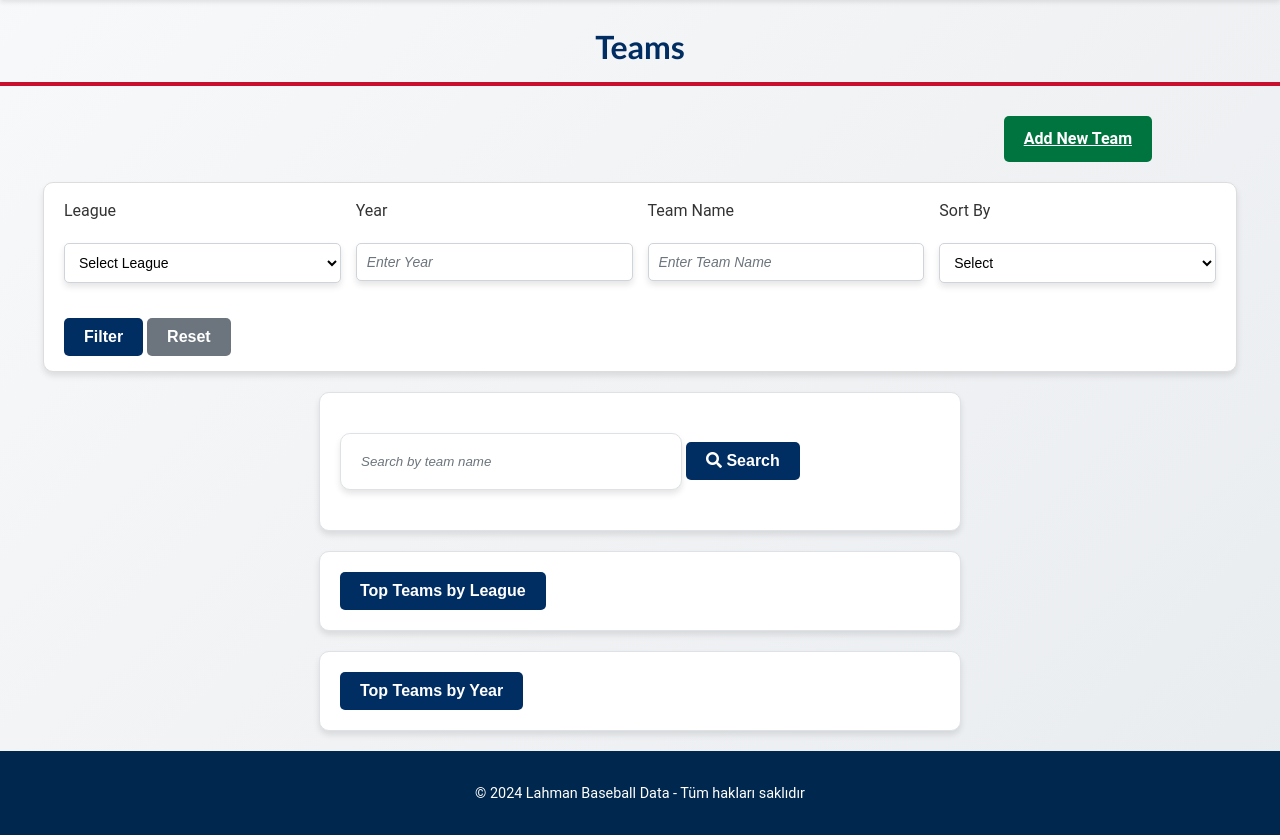
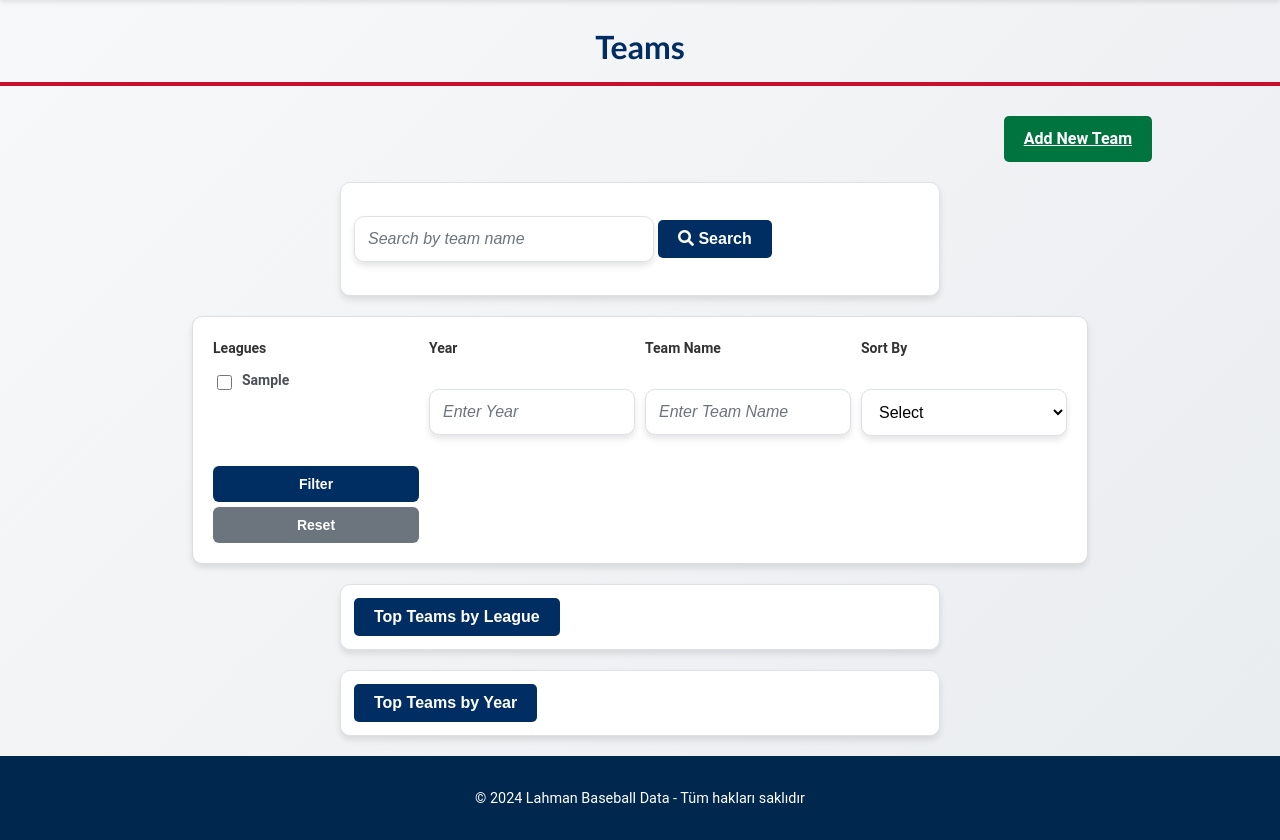
Before and after one commit to CommitCrewDB/CommitCrew, a Flask app: page /teams in a window 1280 px wide. Shown: the part 90-930 px from the top of the page. Run offline with Flask 3, Linux system fonts and the light colour scheme; tables that the repository leaves empty or names only in its code hold one stand-in row (values such as "Sample post").

Commit message:
Add checkbox functionality to teams.html page

```diff
--- a/app/static/teams.css
+++ b/app/static/teams.css
@@ -68,11 +68,15 @@ h1, h2, h3 {
 form, .form-control{
     max-width: 600px;
     margin: 20px auto;
-    padding: 20px;
+    padding: 13px;
     background-color: #ffffff;
     border: 1px solid #dee2e6;
+    box-shadow: 0px 4px 6px rgba(0, 0, 0, 0.1);
+    width: 100%;
+    font-size: 16px;
     border-radius: 10px;
-    box-shadow: 0px 4px 6px rgba(0, 0, 0, 0.1);
+    box-sizing: border-box;
+    width: 100%;
 }
 /* On focus, apply a highlighted border */
 .form-control:focus {
@@ -160,22 +164,140 @@ form, .form-control{
     border-top-right-radius: 10px;
 }
 /* Filter Form Settings */
+
+
+/* Form Row */
+.form-row {
+    display: grid;
+    flex-wrap: wrap;
+    grid-template-columns: 1fr 1fr 1fr 1fr;
+    gap: 10px;
+    width: 100%;
+}
+
+.table tr:hover {
+    background-color: #e9ecef;
+    transform: translateY(-2px);
+    transition: transform 0.3s ease;
+}
+
+/* Genel Checkbox ve Form Ayarları */
+.form-check {
+    display: flex;
+    align-items: center;
+    margin-bottom: 10px;
+}
+
+.form-check-input {
+    width: 15px;
+    height: 15px;
+    margin-right: 10px;
+    cursor: pointer;
+    border: 1px solid #dee2e6;
+    border-radius: 4px;
+    transition: background-color 0.3s ease, border-color 0.3s ease;
+}
+
+.form-check-input:checked {
+    background-color: #007bff;
+    border-color: #0056b3;
+    box-shadow: 0 0 5px rgba(0, 123, 255, 0.5);
+}
+
+.form-check-input:focus {
+    outline: none;
+    box-shadow: 0 0 5px rgba(0, 123, 255, 0.8);
+}
+
+.form-check-label {
+    font-size: 14px;
+    color: #495057;
+    cursor: pointer;
+    transition: color 0.3s ease;
+}
+
+.form-check-label:hover {
+    color: #007bff;
+}
+
+/* Checkbox İçin Hover ve Focus Efektleri */
+.form-check:hover .form-check-input {
+    border-color: #0056b3;
+}
+
+/* Filter Form Genel Düzen */
 .filter-form {
     background-color: #ffffff;
-    padding: 15px 20px;
+    padding: 20px;
     margin: 20px auto;
     border: 1px solid #ddd;
     border-radius: 10px;
     box-shadow: 0px 4px 6px rgba(0, 0, 0, 0.1);
-    max-width: 100%;
-    width: 90%;
-    display: flex;
-    flex-wrap: wrap;
-    justify-content: space-between;
-    align-items: center;
+    max-width: 90%;
+    width: 70%;
+    display: grid;
+    grid-template-columns: repeat(auto-fit, minmax(200px, 1fr));
+    gap: 20px;
     animation: fadeIn 0.5s ease-in;
 }
 
+.filter-form .form-group {
+    display: flex;
+    flex-direction: column;
+    gap: 5px;
+}
+
+.filter-form label {
+    font-weight: bold;
+    font-size: 14px;
+    margin-bottom: 5px;
+}
+
+.filter-form input, .filter-form select {
+    padding: 13px;
+    font-size: 16px;
+    border-radius: 10px;
+    border: 1px solid #dee2e6;
+    transition: border-color 0.3s ease, box-shadow 0.3s ease;
+}
+
+.filter-form input:focus, .filter-form select:focus {
+    border-color: #007bff;
+    box-shadow: 0 0 5px rgba(0, 123, 255, 0.5);
+}
+
+/* Butonlar */
+.filter-form button {
+    padding: 10px;
+    font-size: 14px;
+    font-weight: bold;
+    border-radius: 6px;
+    transition: background-color 0.3s ease, transform 0.2s ease;
+}
+
+.filter-form .btn-primary {
+    background-color: #002d62;
+    color: #fff;
+    border: none;
+}
+
+.filter-form .btn-primary:hover {
+    background-color: #001b40;
+    transform: scale(1.03);
+}
+
+.filter-form .btn-secondary {
+    background-color: #6c757d;
+    color: #fff;
+    border: none;
+}
+
+.filter-form .btn-secondary:hover {
+    background-color: #5a6268;
+    transform: scale(1.03);
+}
+
+/* Animasyon */
 @keyframes fadeIn {
     from {
         opacity: 0;
@@ -185,90 +307,13 @@ form, .form-control{
     }
 }
 
-/* Form Row */
-.form-row {
-    display: grid;
-    flex-wrap: wrap;
-    grid-template-columns: 1fr 1fr 1fr 1fr;
-    gap: 15px;
-    width: 100%;
+/* Mobil Uyumluluk */
+@media (max-width: 768px) {
+    .filter-form {
+        grid-template-columns: 1fr;
+    }
+
+    .filter-form .form-group {
+        gap: 10px;
+    }
 }
-
-.table tr:hover {
-    background-color: #e9ecef; /* Hoverda daha açık bir arka plan */
-    transform: translateY(-2px); /* Hafif yukarı kayma */
-    transition: transform 0.3s ease;
-}
-
-
-/* Container for the sort by section */
-
-
-
-
-/* Sort By Section */
-/* Apply styles only to input and select elements within the filter form */
-.filter-form .form-group input,
-.filter-form .form-group select {
-    width: 100%;
-    padding: 10px;
-    font-size: 14px;
-    border: 1px solid #ced4da;
-    border-radius: 5px;
-    box-sizing: border-box;
-}
-
-/* Styling for radio buttons remains unaffected */
-.form-check {
-    display: flex;
-    align-items: center;
-    margin-bottom: 10px;
-}
-
-/* Style for radio button input */
-.form-check-input {
-    width: 20px;
-    height: 20px;
-    border-radius: 50%;
-    border: 1px solid #ced4da;
-    background-color: #ffffff;
-    cursor: pointer;
-    transition: background-color 0.3s ease, border-color 0.3s ease;
-    margin-right: 10px;
-}
-
-/* Focus on radio button */
-.form-check-input:focus {
-    border-color: #0056b3;
-    box-shadow: 0 0 3px rgba(0, 86, 179, 0.5);
-}
-
-/* Hover Effect */
-.form-check-input:hover {
-    border-color: #0056b3;
-    background-color: #e6f0ff;
-}
-
-/* When radio button is checked */
-.form-check-input:checked {
-    background-color: #007bff;
-    border-color: #0056b3;
-}
-
-/* Styling for the label */
-.form-check-label {
-    font-size: 14px;
-    color: #495057;
-    cursor: pointer;
-    transition: color 0.3s ease;
-}
-
-/* Hover effect for the label */
-.form-check-label:hover {
-    color: #0056b3;
-}
-
-/* When radio button is selected */
-.form-check-input:checked + .form-check-label {
-    color: #007bff;
-}
--- a/app/templates/teams.html
+++ b/app/templates/teams.html
@@ -1,5 +1,4 @@
 {% extends "layout.html" %}
-
 {% block title %}
 Teams{% endblock %}
 {% block content %}
@@ -11,77 +10,6 @@ Teams{% endblock %}
 <div class="text-right my-3">
     <a href="{{ url_for('add_team_page') }}" class="btn btn-success">Add New Team</a>
 </div>
-
-
-<!-- Filter Form -->
-<form id="filter-form" method="get" action="/teams" class="filter-form">
-    <div class="form-row">
-        <!-- League Filter -->
-        <div class="form-group">
-            <label for="league">League</label>
-            <select name="league" id="league" class="form-control">
-                <option value="">Select League</option>
-                {% for league in leagues %}
-                <option value="{{ league.id }}" {% if league.id == request.args.get('league', '') %}selected{% endif %}>
-                    {{ league.name }} ({{ league.id }})
-                </option>
-                {% endfor %}
-            </select>
-        </div>
-
-        <!-- Year Filter -->
-        <div class="form-group">
-            <label for="year">Year</label>
-            <input
-                type="text"
-                name="year"
-                id="year"
-                value="{{ request.args.get('year', '') }}"
-                class="form-control"
-                placeholder="Enter Year"
-            />
-        </div>
-        <!-- Team Name Filter -->
-        <div class="form-group">
-            <label for="team_name">Team Name</label>
-            <input
-                type="text"
-                name="team_name"
-                id="team_name"
-                value="{{ request.args.get('team_name', '') }}"
-                class="form-control"
-                placeholder="Enter Team Name"
-            />
-        </div>
-
-        <!-- Sort By Filter -->
-        <div class="form-group">
-            <label for="sort_by">Sort By</label>
-            <select name="sort_by" id="sort_by" class="form-control">
-                <option value="">Select</option>
-                <option value="wins_asc" {% if request.args.get('sort_by') == 'wins_asc' %}selected{% endif %}>Wins (Ascending)</option>
-                <option value="wins_desc" {% if request.args.get('sort_by') == 'wins_desc' %}selected{% endif %}>Wins (Descending)</option>
-                <option value="year_asc" {% if request.args.get('sort_by') == 'year_asc' %}selected{% endif %}>Year (Ascending)</option>
-                <option value="year_desc" {% if request.args.get('sort_by') == 'year_desc' %}selected{% endif %}>Year (Descending)</option>
-                <option value="team_name_asc" {% if request.args.get('sort_by') == 'team_name_asc' %}selected{% endif %}>Team Name (A-Z)</option>
-                <option value="team_name_desc" {% if request.args.get('sort_by') == 'team_name_desc' %}selected{% endif %}>Team Name (Z-A)</option>
-            </select>
-        </div>
-
-        <!-- Submit and Reset Buttons -->
-        <div class="form-group btn-block">
-            <button type="submit" class="btn btn-primary btn-block">Filter</button>
-            <button type="reset" class="btn btn-secondary btn-block">Reset</button>
-        </div>
-    </div>
-</form>
-
-<!-- Loading Spinner -->
-<div id="loading-spinner" style="display: none; text-align: center;">
-    <span>Loading...</span>
-</div>
-
-
 
 <!-- Search Form -->
 <form method="get" action="/teams" class="search-form">
@@ -137,6 +65,82 @@ Teams{% endblock %}
 {% elif request.args.get('search') %}
     <p>No results found. Try searching for a different team name.</p>
 {% endif %}
+
+
+
+<!-- Filter Form -->
+<form id="filter-form" method="get" action="/teams" class="filter-form">
+    <div class="form-row">
+        <!-- League Filter -->
+        <div class="form-group">
+            <label for="league">Leagues</label>
+            <div>
+                {% for league in leagues %}
+                <div class="form-check">
+                    <input
+                        class="form-check-input"
+                        type="checkbox"
+                        name="league"
+                        value="{{ league.id }}"
+                        id="league-{{ league.id }}"
+                        {% if league.id in request.args.getlist('league') %}checked{% endif %}
+                    />
+                    <label class="form-check-label" for="league-{{ league.id }}">
+                        {{ league.name }}
+                    </label>
+                </div>
+                {% endfor %}
+            </div>
+        </div>
+
+        <!-- Year Filter -->
+        <div class="form-group">
+            <label for="year">Year</label>
+            <input
+                type="text"
+                name="year"
+                id="year"
+                value="{{ request.args.get('year', '') }}"
+                class="form-control"
+                placeholder="Enter Year"
+            />
+        </div>
+        <!-- Team Name Filter -->
+        <div class="form-group">
+            <label for="team_name">Team Name</label>
+            <input
+                type="text"
+                name="team_name"
+                id="team_name"
+                value="{{ request.args.get('team_name', '') }}"
+                class="form-control"
+                placeholder="Enter Team Name"
+            />
+        </div>
+
+        <!-- Sort By Filter -->
+        <div class="form-group">
+            <label for="sort_by">Sort By</label>
+            <select name="sort_by" id="sort_by" class="form-control">
+                <option value="">Select</option>
+                <option value="wins_asc" {% if request.args.get('sort_by') == 'wins_asc' %}selected{% endif %}>Wins (Ascending)</option>
+                <option value="wins_desc" {% if request.args.get('sort_by') == 'wins_desc' %}selected{% endif %}>Wins (Descending)</option>
+                <option value="year_asc" {% if request.args.get('sort_by') == 'year_asc' %}selected{% endif %}>Year (Ascending)</option>
+                <option value="year_desc" {% if request.args.get('sort_by') == 'year_desc' %}selected{% endif %}>Year (Descending)</option>
+                <option value="team_name_asc" {% if request.args.get('sort_by') == 'team_name_asc' %}selected{% endif %}>Team Name (A-Z)</option>
+                <option value="team_name_desc" {% if request.args.get('sort_by') == 'team_name_desc' %}selected{% endif %}>Team Name (Z-A)</option>
+            </select>
+        </div>
+
+        <!-- Submit and Reset Buttons -->
+        <div class="form-group btn-block">
+            <button type="submit" class="btn btn-primary btn-block">Filter</button>
+            <button type="reset" class="btn btn-secondary btn-block">Reset</button>
+        </div>
+    </div>
+</form>
+
+
 
 <!-- "Top Teams by League" Button -->
 <div>
--- a/app/views.py
+++ b/app/views.py
@@ -12,7 +12,7 @@ def home_page():
 
 def teams_page():
     search_query = request.args.get("search", "")
-    league_filter = request.args.get("league", "")
+    league_filters = request.args.getlist("league")
     year_filter = request.args.get("year", "")
     team_name_filter = request.args.get("team_name", "")
     action = request.args.get('action')
@@ -21,9 +21,9 @@ def teams_page():
     leagues = Teams.get_all_leagues()
 
     teams = []
-    if league_filter or year_filter or team_name_filter or sort_by:
+    if league_filters or year_filter or team_name_filter or sort_by:
         teams = Teams.filter_teams(
-            league=league_filter,
+            leagues=league_filters,
             year=year_filter,
             team_name=team_name_filter,
             sort_by=sort_by
```
Also changed, not shown: app/models/teams.py (+5 -4 lines), app/static/js/app.js (+38 -36 lines).
